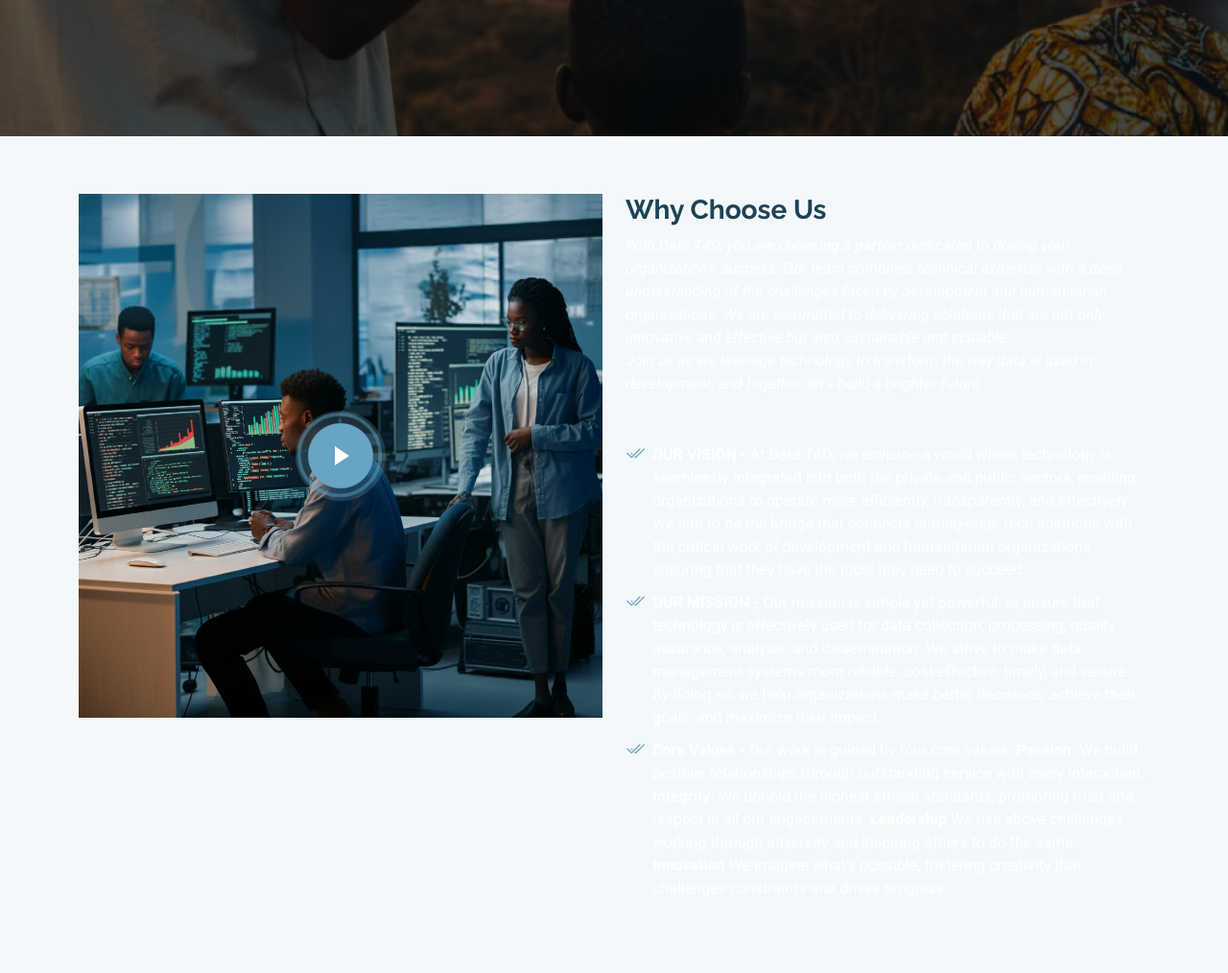
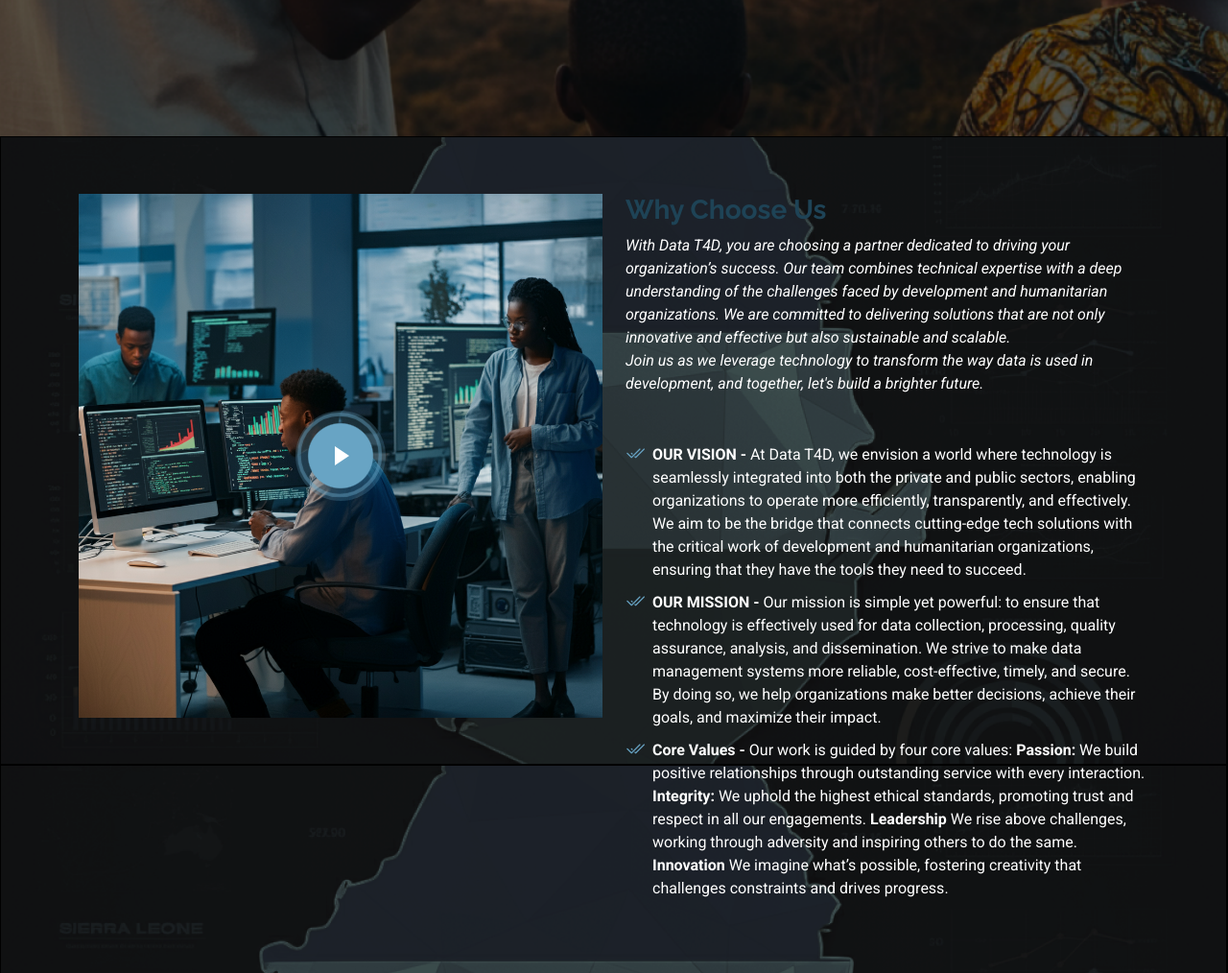
Before and after one commit to Tejan1/datatech4dev.org, a plain HTML site: page index.html in a window 1280 px wide. Shown: the part 658-1672 px from the top of the page at 96% size. Drawn offline with Linux system fonts and the light colour scheme.

Commit message:
Update index.html

```diff
--- a/index.html
+++ b/index.html
@@ -126,7 +126,7 @@
 
 
     <!-- About Section -->
-    <section id="about" class="about section light-background" style="background-image: url(../dataD4T/assets/img/aboutbackground.png); color: white;" >
+    <section id="about" class="about section light-background" style="background-image: url(/assets/img/aboutbackground.png); color: white;" >
 
       <div class="container">
 
```
